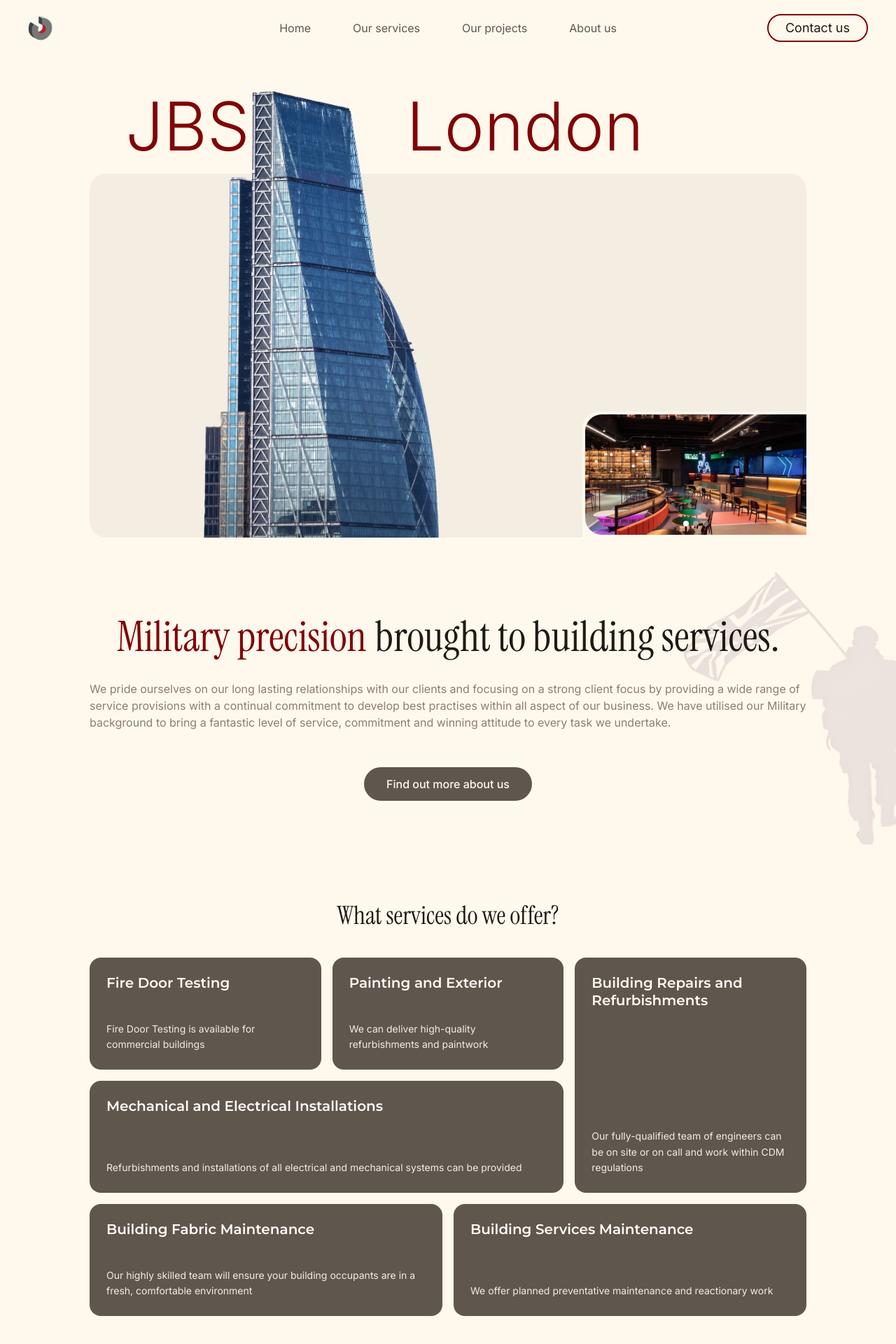
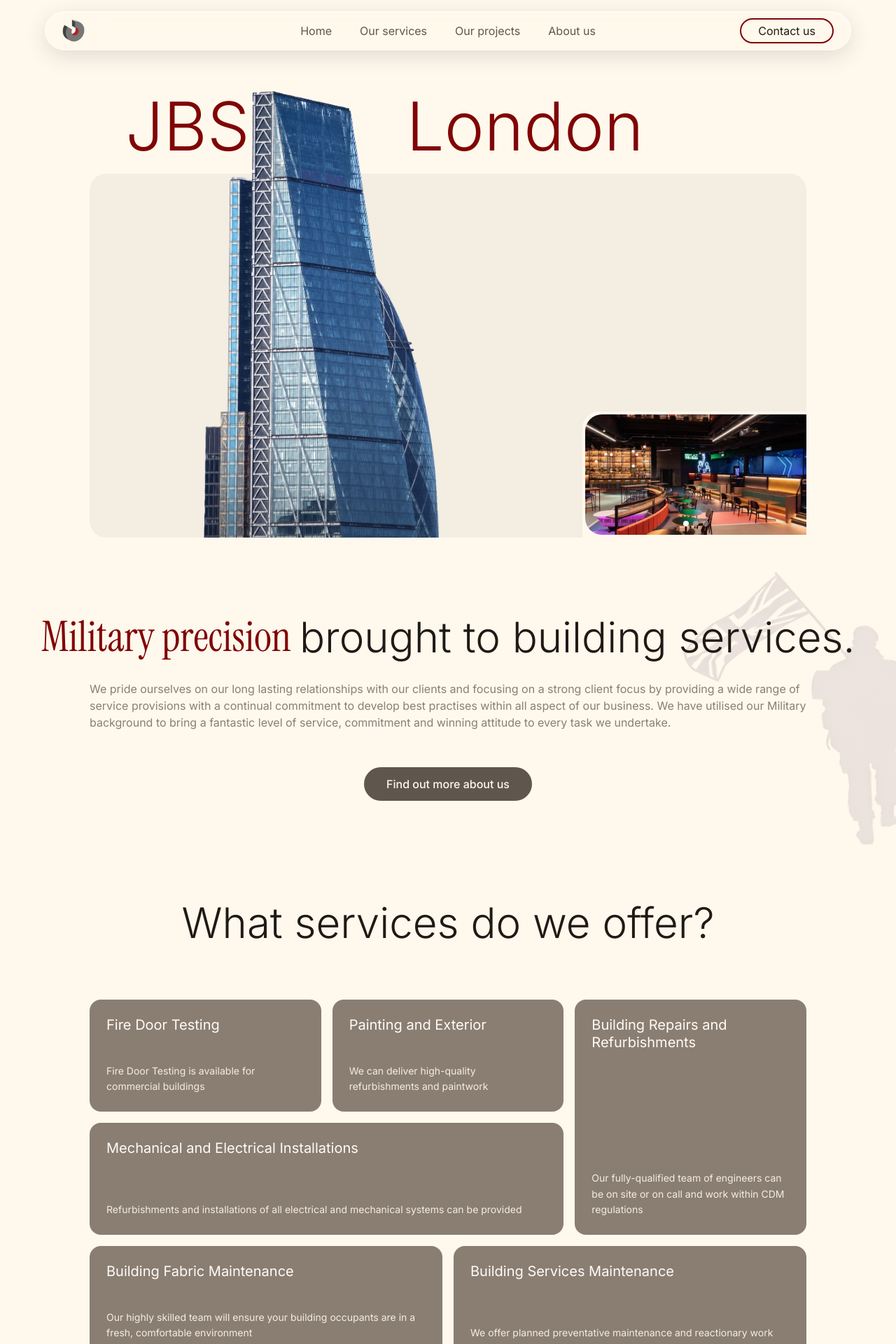
Before and after one commit to Rafelvdy/jbs-london-webpage, a Next.js app: page / in a window 1280 px wide. Shown: the top 1920 px of the page at 70% size. Built offline with nearby package versions, Linux system fonts and the light colour scheme.

Commit message:
Enhance UI components: update Button styles, refactor NavBar layout, improve ServiceCard and ServicesSection design

```diff
--- a/components/Button.tsx
+++ b/components/Button.tsx
@@ -29,7 +29,7 @@
 }: ButtonProps) {
   return (
     <button
-      className={`px-4 py-1 ${variantClasses[variant]} ${radiusClasses[radius]} ${className}`}
+      className={`px-4 py-1 cursor-pointer ${variantClasses[variant]} ${radiusClasses[radius]} ${className}`}
       {...props}
     >
       {children}
--- a/components/NavBar.tsx
+++ b/components/NavBar.tsx
@@ -4,17 +4,25 @@
 
 export default function NavBar() {
     return (
-        <nav className="fixed top-0 left-0 w-full h-16 z-50 flex items-center py-10 justify-between px-10">
-            <Image src="/logo.png" alt="Logo" width={35} height={35}/>
+<nav className="fixed top-4 left-0 w-full z-50 flex justify-center px-4">
+  <div className="relative flex items-center justify-between w-full max-w-6xl h-14 px-6 gap-10
+                  bg-white/10 backdrop-blur-2xl backdrop-saturate-150
+                  border border-white/40
+                  shadow-[0_8px_32px_rgba(0,0,0,0.12),inset_0_1px_0_rgba(255,255,255,0.6)]
+                  rounded-full">
+    <Image src="/logo.png" alt="Logo" width={32} height={32} />
 
-            <ul className="absolute left-1/2 -translate-x-1/2 flex gap-15 font-inter text-thin text-foreground-muted [&_a:hover]:text-foreground [&_a:hover]:scale-[1.05] [&_a]:inline-block [&_a]:transition-all [&_a]:duration-200">
+    <ul className="absolute left-1/2 -translate-x-1/2 flex gap-10 font-inter text-thin text-foreground-muted [&_a:hover]:text-foreground [&_a]:transition-all [&_a]:duration-200">
       <li><Link href="/">Home</Link></li>
       <li><Link href="/">Our services</Link></li>
       <li><Link href="/">Our projects</Link></li>
       <li><Link href="/">About us</Link></li>
     </ul>
 
-            <Button variant="accent-outline" radius="xl" className="px-6 py-1 text-lg">Contact us</Button>
+    <Button variant="accent-outline" radius="xl" className="px-6 py-1 text-base whitespace-nowrap">
+      Contact us
+    </Button>
+  </div>
 </nav>
     )
 }
--- a/components/ServiceCard.tsx
+++ b/components/ServiceCard.tsx
@@ -11,12 +11,12 @@
 }: ServiceCardProps) {
   return (
     <div
-      className={`bg-foreground-muted rounded-2xl p-6 flex flex-col justify-between min-h-40 ${className}`}
+      className={`bg-foreground-light cursor-pointer hover:bg-foreground-muted transition-colors ease-in-out rounded-2xl p-6 flex flex-col justify-between min-h-40 ${className}`}
     >
-      <h3 className="text-background-light text-xl font-label font-semibold leading-tight">
+      <h3 className="text-background-light text-xl font-sans leading-tight">
         {title}
       </h3>
-      <p className="text-background-dark text-sm leading-relaxed mt-4">
+      <p className="text-background-dark font-sans text-sm leading-relaxed mt-4">
         {description}
       </p>
     </div>
--- a/pages/home/aboutUsSection.tsx
+++ b/pages/home/aboutUsSection.tsx
@@ -15,7 +15,7 @@
       />
       <h1 className="flex flex-row flex-wrap text-6xl gap-3 font-display z-1">
         <span className="text-accent tracking-[10%]">Military precision</span>
-        <span className="font-normal">brought to building services.</span>
+        <span className="font-light font-sans">brought to building services.</span>
       </h1>
       <p className="max-w-5xl mt-5 text-foreground-light">
         We pride ourselves on our long lasting relationships with our clients and
--- a/pages/home/servicesSection.tsx
+++ b/pages/home/servicesSection.tsx
@@ -23,6 +23,7 @@
     description:
       "Refurbishments and installations of all electrical and mechanical systems can be provided",
     className: "lg:col-span-4",
+    varient: "dark",
   },
   {
     title: "Building Fabric Maintenance",
@@ -41,10 +42,10 @@
 export default function ServicesSection() {
   return (
     <section className="w-full px-10 py-16">
-      <h2 className="text-4xl font-display text-center mb-10">
+      <h2 className="text-6xl font-sans font-light text-center mb-10">
         What services do we offer?
       </h2>
-      <div className="grid grid-cols-1 lg:grid-cols-6 gap-4 max-w-5xl mx-auto">
+      <div className="grid grid-cols-1 lg:grid-cols-6 gap-4 max-w-5xl mx-auto mt-20">
         {services.map((service) => (
           <ServiceCard
             key={service.title}
```
Lines whose indentation alone changed are shown as unchanged.
